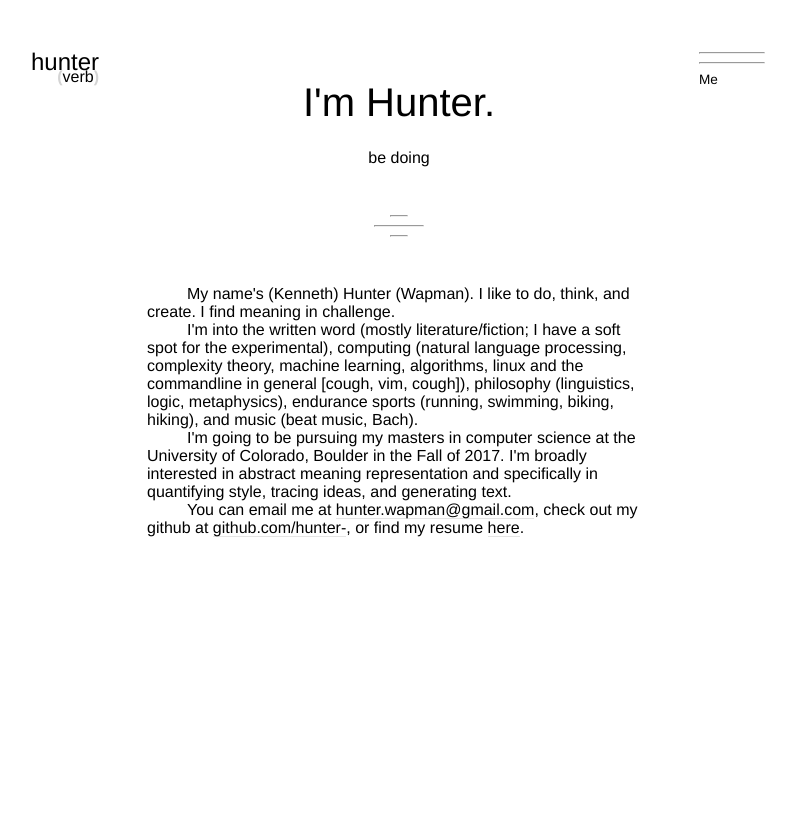
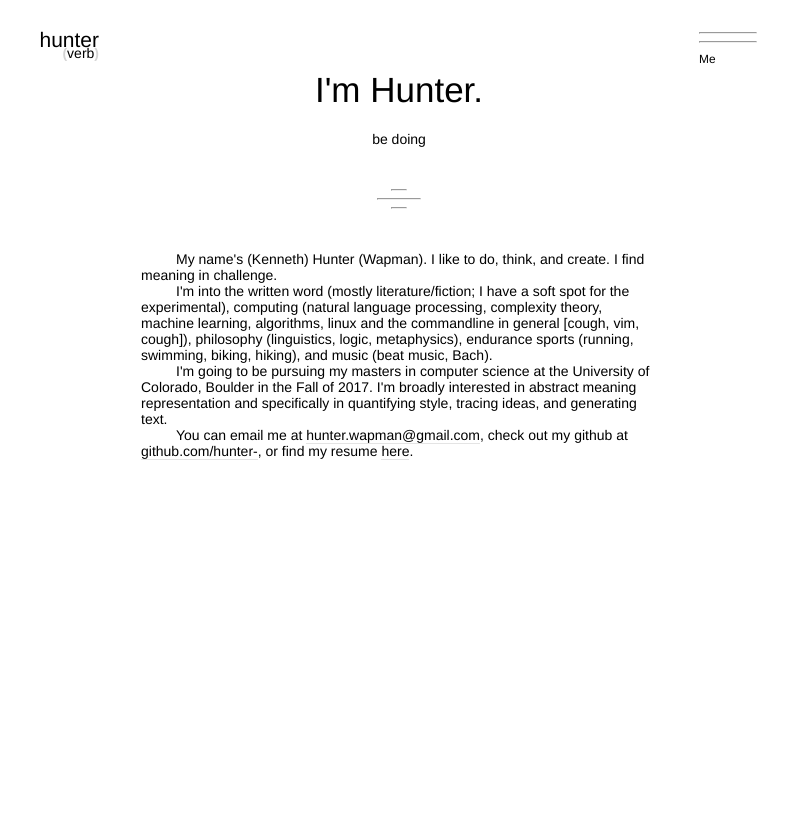
Before and after one commit to hneutr/hv-flask, a Flask app: page /me.html in a window 1280 px wide. Shown: the whole page, without its empty margins (241-1037 px from the left). After the commit the page ends 460 px from the top, so only its background shows below. Run offline with Flask 2, Linux system fonts and the light colour scheme; parts of the project's set-up code (start-up, migrations or seed data) failed here and were passed over.

Commit message:
uh, idk, but it wasn't working

```diff
--- a/static/style.css
+++ b/static/style.css
@@ -1,155 +1,109 @@
 html {
-  font-family: 'proxima-nova', 'Avenir', 'Helvetica Neue', Helvetica, Arial, sans-serif;
-}
-html, body {
-    margin: 0;
-    padding: 0;
-    width: 100%;
-    height: 100%;
-    font-weight: 300;
+    font-size: 14px;
 }
 
 .flex-column {
-    display: -webkit-box;
     display: flex;
     flex-direction: column;
-    -webkit-box-orient: vertical;
 }
+
 .flex-row {
-    display: -webkit-box;
     display: flex;
     flex-direction: row;
-    -webkit-box-orient: horizontal;
 }
 
 /******************                Variables                ********************/
 :root {
-    --left-wrapper-order: 1;
+    /* fonts */
+    --font-weight-standard: 300;
+    --font-weight-light: 100;
+    --font-weight-heavy: 600;
+
+    /* main */
+    --main-flex-direction: row;
+    --main-margin-top: 2em;
+
+    /* wrappers */
+    --header-order: 1;
     --content-wrapper-order: 2;
+    --nav-order: 3;
+
+    /* content */
     --content-margin: 3rem;
+    --content-wrapper-width: 600px;
+
+    /* blurb */
     --blurb-width: 60%;
+
+    /* nav */
+    --nav-link-text-align: left;
+    --nav-link-display: inline;
+    --nav-hr-horizonal-margin: 0;
+
+    --header-text-align: right;
+
+    --side-column-width: 100px;
+    --side-column-margin-top: 0;
 }
 
 @media (max-width: 799px) {
     :root {
-        --left-wrapper-order: 2;
+        --main-flex-direction: column;
+        --main-margin-top: 0;
+
+        /* wrappers */
         --content-wrapper-order: 1;
-        --content-margin: 1.5rem;
+        --header-order: 2;
+        --nav-order: 3;
+
+        /* content */
+        --content-margin: 1.5em;
+        --content-wrapper-width: auto;
+
+        /* blurb */
         --blurb-width: 80%;
+
+        --nav-link-text-align: center;
+        --nav-link-display: block;
+        --nav-hr-horizonal-margin: auto;
+
+        --header-text-align: center;
+
+        --side-column-width: auto;
+        --side-column-margin-top: 1em;
     }
 }
 
-/******************                Desktop                ********************/
-@media screen and (min-width: 800px) {
-    #main {
-        flex-direction: row;
-        -webkit-box-orient: horizontal;
-        justify-content: center;
-        -webkit-box-pack: center;
-	margin-top: 2rem;
-    }
-
-    #left-wrapper {
-        align-items: flex-end;
-        -webkit-box-align: end;
-    }
-
-    #left-wrapper .nav {
-	display: none;
-    }
-
-    #right-wrapper .nav {
-	margin-top: 1rem;
-        align-items: flex-start;
-        -webkit-box-align: start;
-    }
-
-    .nav hr {
-        margin: .25rem 0;
-    }
-
-    #header p {
-        text-align: right;
-    }
-
-    #content-wrapper {
-        width: 600px;
-    }
-
-    #right-wrapper .navlink a {
-        margin: 0;
-        float: left;
-    }
-    #right-wrapper {
-        order: 3;
-        flex-grow: 1;
-    }
-    #left-wrapper,
-    #right-wrapper {
-        width: 100px;
-    }
-}
-
-/******************                 Mobile                ********************/
-@media (max-width: 799px) {
-    html {
-        font-size: 18px;
-    }
-
-    #main {
-        flex-direction: column;
-        -webkit-box-orient: vertical;
-        -webkit-box-direction: reverse;
-    }
-
-    #left-wrapper .nav {
-        -webkit-box-direction: normal;
-        align-items: center;
-        -webkit-box-align: center;
-        margin: 1.5rem auto;
-    }
-
-    #content-wrapper {
-        -webkit-box-direction: normal;
-    }
-
-    #right-wrapper {
-        display: none;
-    }
-
-    .navlink a {
-        display: block;
-        text-align: center;
-    }
-
-    p.title,
-    p.subtitle {
-        text-align: center;
-    }
+body {
+    font-family: 'proxima-nova', 'Avenir', 'Helvetica Neue', Helvetica, Arial, sans-serif;
+    font-weight: var(--font-weight-standard);
+    margin: 0;
 }
 
 /******************           Container Stylings                **************/
 #main {
-    display: -webkit-box;
-    display: -moz-box;
-    display: -ms-flexbox;
     display: flex;
+    flex-direction: var(--main-flex-direction);
+    margin-top: var(--main-margin-top);
 }
 
 #content-wrapper {
     order: var(--content-wrapper-order);
+    width: var(--content-wrapper-width);
 }
 
-#left-wrapper {
-    flex-direction: column;
-    -webkit-flex-direction: column;
-    order: var(--left-wrapper-order);
+#content {
+    margin: var(--content-margin);
+}
+
+.side-column {
+    width: var(--side-column-width);
+    margin-top: var(--side-column-margin-top);
     flex-grow: 1;
 }
 
 #pagination {
     justify-content: space-between;
-    -webkit-box-pack: justify;
 }
 
 div #pagination {
@@ -185,80 +134,113 @@ div #pagination {
     flex-basis: 45%;
 }
 
-/******************             Nav and Header                ****************/
-#header {
-    margin-top: 1rem;
-    margin-bottom: 1.5rem;
+/*******************************************************************************
+ * links
+*******************************************************************************/
+a {
+    text-decoration: none;
+    color: #000000;
+    border-bottom: 1px solid #e4e4e4;
 }
 
-#header p {
+.unstyled-link {
+    border-bottom: none;
+    box-shadow: none;
+}
+
+a:hover {
+    border-bottom: 1px solid #e4e4e4;
+    box-shadow: inset 0 -8px 0 #e4e4e4;
+}
+
+/*******************************************************************************
+ * header
+*******************************************************************************/
+#header {
+    order: var(--header-order);
+}
+
+.header-text {
+    text-align: var(--header-text-align);
     margin-bottom: 0;
 }
 
-#header p.title {
+#header-title {
     margin-top: 0;
-    font-size: 1.5rem;
-    font-weight: 300;
+    font-size: 1.5em;
+    font-weight: var(--font-weight-standard);
 }
 
-#header p.subtitle {
+#header-subtitle {
     color: #d4d4d4;
-    margin-top: -.5rem;
-    font-weight: 600;
-    font-size: 1rem;
+    margin-top: -.5em;
+    font-weight: var(--font-weight-heavy);
+    font-size: 1em;
 }
 
-#header p.subtitle span {
+#header-verb-span {
     color: #000000;
-    font-size: 1rem;
-    font-weight: 100;
+    font-weight: var(--font-weight-light);
 }
 
-.nav hr {
-    width: 4rem;
+/*******************************************************************************
+ * nav
+*******************************************************************************/
+#nav {
+    order: var(--nav-order);
 }
 
-.navlink {
+.nav-hr {
+    width: 4rem;
+    margin: .25rem var(--nav-hr-horizonal-margin);
+}
+
+.nav-link-box {
     height: 1.25rem;
     margin: .25rem 0;
 }
 
-.navlink a {
-    font-weight: 200;
-    font-size: .85rem;
+.nav-link {
+    font-size: .85em;
+    font-weight: var(--font-weight-light);
+    text-align: var(--nav-link-text-align);
+    display: var(--nav-link-display);
 }
 
-#content {
-    margin: var(--content-margin);
-}
-
-/******************                Elements                *******************/
+/*******************************************************************************
+ * page intro
+*******************************************************************************/
 #page-intro {
     text-align: center;
-    padding: 1.5rem 0 1.5rem 0;
+    padding: 1.5em 0;
 }
 
 #page-intro h1 {
     font-size: 2.5rem;
     font-weight: 200;
+}
+
+#page-intro h1 a, #page-intro h1 a:hover {
+    border-bottom: none;
+    box-shadow: none;
+}
+
+#page-intro h3 {
+    font-weight: 200;
+    font-size: 1rem;
+}
+
+.page-intro-header {
+    font-size: 2.5em;
+    font-weight: var(--font-weight-light);
     margin: 1.5rem var(--content-margin);
 }
 
-#page-intro h3 {
+.page-intro-sutitle {
     margin: 0;
-    font-weight: 200;
-    font-size: 1rem;
-    margin-bottom: 1.5rem;
-}
-
-hr {
-    width: 40%;
-    margin: 2rem auto;
-}
-
-hr.stubspacer {
-    width: 40%;
-    margin: 3rem auto;
+    font-weight: var(--font-weight-light);
+    font-size: 1em;
+    margin-bottom: 1.5em;
 }
 
 #header-body-split hr.small {
@@ -344,27 +339,9 @@ p.verse-bot {
     margin-top: 0;
 }
 
-a {
-    text-decoration: none;
-    color: #000000;
-    border-bottom: 1px solid #e4e4e4;
-}
-
-a:hover,
-.navlink a:hover,
-.stub h2 a:hover {
-    border-bottom: 1px solid #e4e4e4;
-    box-shadow: inset 0 -8px 0 #e4e4e4;
-}
-
-a#header,
-.navlink a,
-#page-intro h1 a,
-.stub h2 a {
-    border-bottom: none;
-    box-shadow: none;
-}
-
+/*******************************************************************************
+ * generic elements
+*******************************************************************************/
 img {
     max-width: 100%;
     max-height: 100%;
@@ -384,12 +361,8 @@ ul > li:before {
   margin-right: .5rem;
 }
 
-#page-body.word-list > p {
-    text-align: center;
-    margin: 1rem 0;
-    text-indent: 0;
-}
-
 hr {
     background-color: grey;
+    width: 40%;
+    margin: 2rem auto;
 }
--- a/templates/404.html
+++ b/templates/404.html
@@ -6,8 +6,8 @@
 
 {% block intro %}
     <h1> 404 </h1>
-    <p class="spacer">
-    <h3>Nothing to see here.</h3>
+    <br>
+    <h3>Niente.</h3>
     <h3>Move along.</h3>
 {% endblock intro %}
 
--- a/templates/_includes/_navlink.html
+++ b/templates/_includes/_navlink.html
@@ -1,3 +1,3 @@
-<div class="navlink">
-    <a href="{{ url }}">{{ text }}</a>
+<div class="nav-link-box">
+    <a class="nav-link unstyled-link" href="{{ url }}">{{ text }}</a>
 </div>
--- a/templates/_includes/_navlinks.html
+++ b/templates/_includes/_navlinks.html
@@ -1,4 +1,4 @@
-<div class="nav flex-column">
+<div class="flex-column">
     <div class="kinds flex-column">
         {% for kind in kinds %}
             {% with url=url_for('kind', kind=kind), text=kind %}
@@ -6,7 +6,7 @@
             {% endwith %}
         {% endfor %}
     </div>
-	<hr>
+    <hr class="nav-hr">
     <div class="metas flex-column">
         {% for meta in metas %}
             {% with url=url_for(meta|lower), text=meta %}
@@ -14,7 +14,7 @@
             {% endwith %}
         {% endfor %}
     </div>
-	<hr>
+    <hr class="nav-hr">
     <div class="about flex-column">
         {% with url=url_for('me'), text='Me' %}
             {% include "_includes/_navlink.html" %}
--- a/templates/_includes/_pagelist.html
+++ b/templates/_includes/_pagelist.html
@@ -11,6 +11,6 @@
         {% endif %}
     </div>
     {% if not loop.last %}
-        <hr class="stubspacer">
+        <hr class="stub-hr">
     {% endif %}
 {% endfor %}
--- a/templates/base.html
+++ b/templates/base.html
@@ -4,29 +4,24 @@
     <meta charset="utf-8">
     <meta name="viewport" content="width=device-width, initial-scale=1.0">
     <title>{% block title %}hunter (verb){% endblock title %}</title>
-    <link rel="stylesheet" href="{{ url_for('static', filename='style.css') }}"/>
+    <link rel="stylesheet" href="{{ url_for('static', filename='style.css') }}?{{now()}}"/>
     {% block style %} {% endblock style %}
 </head>
 <body>
     <div id="main">
-        <div id="left-wrapper" class="flex-column">
+        <div id="header" class="side-column">
             <div id="header">
-                <a  href="{{ url_for("index") }}">
-                    <p class="title">hunter</p>
-                    <p class="subtitle">(<span>verb</span>)</p>
+                <a href="{{ url_for("index") }}">
+                    <p id="header-title" class="header-text">hunter</p>
+                    <p id="header-subtitle" class="header-text">(<span id="header-verb-span">verb</span>)</p>
                 </a>
             </div>
-            {% block leftnav %}
-                {% with kinds=kinds, metas=metas %}
-                    {% include "_includes/_navlinks.html" %}
-                {% endwith %}
-            {% endblock leftnav %}
         </div>
         <div id="content-wrapper" class="flex-column">
             <div id="page-intro">
                 {% block intro %}
-                    <h1>I'm Hunter.</h1>
-                    <h3>be doing</h3>
+                    <h1 class="page-intro-header">I'm Hunter.</h1>
+                    <p class="page-intro-sutitle">be doing</p>
                 {% endblock intro %}
             </div>
             <div id="header-body-split">
@@ -42,12 +37,13 @@
                 {% endblock content %}
             </div>
         </div>
-        <div id="right-wrapper" class="flex-column">
-            {% block rightnav %}
+        <div id="nav" class="side-column">
+            {% block nav %}
                 {% with kinds=kinds, metas=metas %}
                     {% include "_includes/_navlinks.html" %}
                 {% endwith %}
-            {% endblock rightnav %}
+                <br>
+            {% endblock nav %}
         </div>
     </div>
 </body>
--- a/templates/kind.html
+++ b/templates/kind.html
@@ -10,7 +10,7 @@
 {% if subkinds %}
 <h3>
 {% for subkind in subkinds %}
-    <a href="{{ url_for("sub_kind", kind=kind, subkind_slug=subkind|sluggify_subkind)}}">{{subkind}}</a>
+    <a class="subkind-link" href="{{ url_for("sub_kind", kind=kind, subkind_slug=subkind|sluggify_subkind)}}">{{subkind}}</a>
     {% if not loop.last %},{% endif %}
 {% endfor %}
 </h3>
--- a/templates/tag.html
+++ b/templates/tag.html
@@ -6,7 +6,7 @@
 {% endblock title %}
 
 {% block intro %}
-<h1>Tagged: <a href="{{ url_for("tag", tag=tag) }}">{{ tag }}</a></h1>
+<h1 class="page-intro-header">Tagged: <a class="unstyled-link" href="{{ url_for("tag", tag=tag) }}">{{ tag }}</a></h1>
 {% endblock intro %}
 
 {% block content %}
--- a/templates/tags.html
+++ b/templates/tags.html
@@ -5,7 +5,7 @@
 {% endblock title %}
 
 {% block intro %}
-<h1><a href="{{ url_for("tags") }}">Tags</a></h1>
+<h1 class="page-intro-header"><a class="unstyled-link" href="{{ url_for("tags") }}">Tags</a></h1>
 {% endblock intro %}
 
 {% block content %}
--- a/templates/year.html
+++ b/templates/year.html
@@ -6,7 +6,7 @@
 {% endblock title %}
 
 {% block intro %}
-<h1><a href="{{ url_for("year", year=year) }}">From {{ year }}</a></h1>
+<h1 class="page-intro-header"><a class="unstyled-link" href="{{ url_for("year", year=year) }}">From {{ year }}</a></h1>
 {% endblock intro %}
 
 {% block content %}
--- a/templates/years.html
+++ b/templates/years.html
@@ -5,7 +5,7 @@
 {% endblock title %}
 
 {% block intro %}
-<h1><a href="{{ url_for("years") }}">Years</a></h1>
+<h1 class="page-intro-header"><a class="unstyled-link" href="{{ url_for("years") }}">Years</a></h1>
 {% endblock intro %}
 
 {% block content %}
```
Also changed, not shown: other parts of static/style.css (+32 -24 lines), run.py (+8 -3 lines), templates/_includes/_pageintro.html (+6 -6 lines), templates/independent_page.html (+2 -6 lines). Lines whose indentation alone changed are shown as unchanged.
